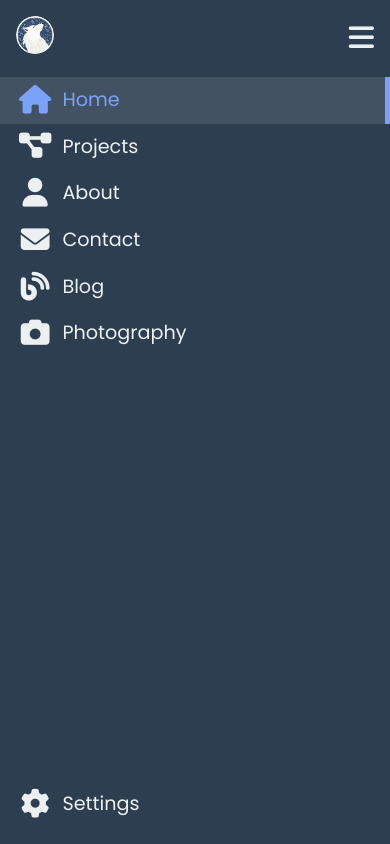
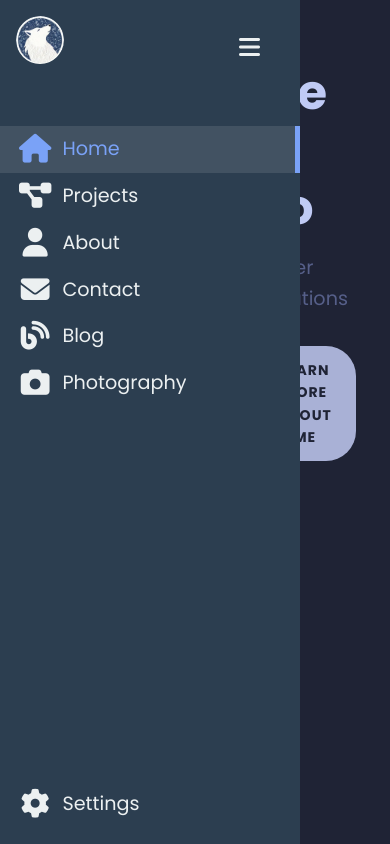
Before and after one commit to haq0/ark, a Vue app: page / in a window 390 px wide. Built offline with nearby package versions, Linux system fonts and the light colour scheme.

Commit message:
update with sidebar

```diff
--- a/src/App.vue
+++ b/src/App.vue
@@ -10,6 +10,9 @@
         </router-view>
       </div>
     </div>
+    <div v-if="isMobile && !isSidebarOpen" class="mobile-menu-toggle" @click="toggleSidebar">
+      <i class="fas fa-bars"></i>
+    </div>
   </div>
 </template>
 
@@ -19,6 +22,7 @@ import Sidebar from "./components/Sidebar.vue";
 
 const currentTheme = ref(localStorage.getItem('theme') || 'dark');
 const isSidebarOpen = ref(localStorage.getItem('sidebarOpen') !== 'false');
+const isMobile = ref(false);
 
 const changeTheme = (theme) => {
   currentTheme.value = theme;
@@ -31,12 +35,18 @@ const toggleSidebar = () => {
   localStorage.setItem('sidebarOpen', isSidebarOpen.value);
 };
 
+const checkMobile = () => {
+  isMobile.value = window.innerWidth <= 768;
+};
+
 provide('currentTheme', currentTheme);
 provide('changeTheme', changeTheme);
 provide('isSidebarOpen', isSidebarOpen);
 
 onMounted(() => {
   document.body.className = currentTheme.value;
+  checkMobile();
+  window.addEventListener('resize', checkMobile);
 });
 
 watch(currentTheme, (newTheme) => {
@@ -150,6 +160,20 @@ button {
   }
 }
 
+.mobile-menu-toggle {
+  position: fixed;
+  top: 1rem;
+  right: 1rem;
+  z-index: 1000;
+  background-color: var(--sidebar-bg);
+  color: var(--sidebar-color);
+  padding: 0.5rem;
+  border-radius: 50%;
+  font-size: 1.8rem;
+  cursor: pointer;
+  display: none;
+}
+
 @media (max-width: 768px) {
   .content-wrapper {
     margin-left: 0;
@@ -158,5 +182,13 @@ button {
   body {
     font-size: 14px;
   }
+
+  .mobile-menu-toggle {
+    display: block;
+  }
+
+  .sidebar-closed .content-wrapper {
+    margin-left: 0;
+  }
 }
 </style>
--- a/src/components/Sidebar.vue
+++ b/src/components/Sidebar.vue
@@ -1,5 +1,5 @@
 <template>
-  <aside :class="{ 'is-open': isOpen }">
+  <aside :class="{ 'is-open': isOpen, 'is-mobile': isMobile }">
     <div class="top-section">
       <div class="logo">
         <img src="../assets/profile-picture.jpg" alt="haquire" class="profile-picture">
@@ -95,62 +95,83 @@ aside {
   left: 0;
   bottom: 0;
   z-index: 100;
-  transform: translateX(-100%);
+  transform: translateX(0); // Remove the initial transform
 
   &.is-open {
     transform: translateX(0);
   }
 
+  &.is-mobile {
+    transform: translateX(-100%);
+    width: 100%;
+
+    &.is-open {
+      transform: translateX(0);
+    }
+  }
+
+  &:not(.is-open) {
+    width: 70px; // Set a fixed width of 70px when closed
+  }
+
+  &.is-open {
+    width: var(--sidebar-width);
+  }
+
   .top-section {
     display: flex;
-    justify-content: space-between;
+    flex-direction: column;
     align-items: center;
-    margin-bottom: 1rem;
+    margin-bottom: 2rem; // Increased from 1rem to 2rem
+    position: relative;
   }
 
   .logo {
+    margin-bottom: 0.5rem; // Reduced from 1rem to 0.5rem
     .profile-picture {
-      width: 2.4rem;
-      height: 2.4rem;
+      width: 3rem;
+      height: 3rem;
       border-radius: 50%;
       object-fit: cover;
     }
   }
 
   .menu-toggle {
-    font-size: 1.8rem;
+    font-size: 1.5rem;
     color: var(--sidebar-color);
     transition: 0.2s ease-out;
     background: none;
     border: none;
     cursor: pointer;
-    padding: 0;
+    padding: 0.5rem;
+    position: absolute;
+    top: calc(100% - 0.5rem); // Moved up slightly
+    left: 50%;
+    transform: translateX(-50%);
 
     &:hover {
       color: var(--primary);
     }
   }
 
-  h3, .button .text {
-    opacity: 0;
-    transition: 0.3s ease-out;
-  }
+  &.is-open {
+    .top-section {
+      flex-direction: row;
+      justify-content: space-between;
+      align-items: center; // Changed from flex-start to center
+      padding-right: 1rem;
+    }
 
-  &.is-open {
-    h3, .button .text {
-      opacity: 1;
+    .menu-toggle {
+      position: static;
+      transform: none;
     }
-  }
-
-  h3 {
-    color: var(--grey);
-    font-size: 1.05rem;
-    margin-bottom: 0.5rem;
-    text-transform: uppercase;
   }
 
   .menu {
     margin: 0 -1rem;
+    overflow: hidden;
+    padding-top: 1rem; // Added padding to move menu items down
 
     .button {
       display: flex;
@@ -158,6 +179,7 @@ aside {
       text-decoration: none;
       padding: 0.5rem 1rem;
       transition: 0.2s ease-out;
+      white-space: nowrap;
 
       .fas, .fab {
         font-size: 1.8rem;
@@ -165,13 +187,17 @@ aside {
         transition: 0.2s ease-out;
         width: 2.4rem;
         text-align: center;
+        margin-right: 0.5rem;
       }
 
       .text {
         color: var(--sidebar-color);
         transition: 0.2s ease-out;
-        margin-left: 0.5rem;
         font-size: 1.2rem;
+        opacity: 0;
+        max-width: 0;
+        overflow: hidden;
+        transition: opacity 0.2s ease-out, max-width 0.2s ease-out;
       }
 
       &:hover, &.router-link-exact-active {
@@ -185,6 +211,28 @@ aside {
       &.router-link-exact-active {
         border-right: 5px solid var(--primary);
       }
+    }
+  }
+
+  &:not(.is-open) {
+    .menu .button {
+      width: 70px; // Adjust button width to match sidebar width
+      justify-content: center;
+
+      .fas, .fab {
+        margin-right: 0;
+      }
+
+      .text {
+        display: none;
+      }
+    }
+  }
+
+  &.is-open {
+    .menu .button .text {
+      opacity: 1;
+      max-width: 200px; // Adjust this value as needed
     }
   }
 
@@ -205,6 +253,20 @@ aside {
     &.is-open {
       transform: translateX(0);
     }
+
+    &:not(.is-open) {
+      width: 0; // Hide completely on mobile when closed
+    }
+  }
+
+  .menu-toggle {
+    position: fixed;
+    top: 1rem;
+    left: 1rem; // Change from right to left
+    z-index: 1000;
+    background-color: var(--sidebar-bg);
+    padding: 0.5rem;
+    border-radius: 50%;
   }
 }
 </style>
```
